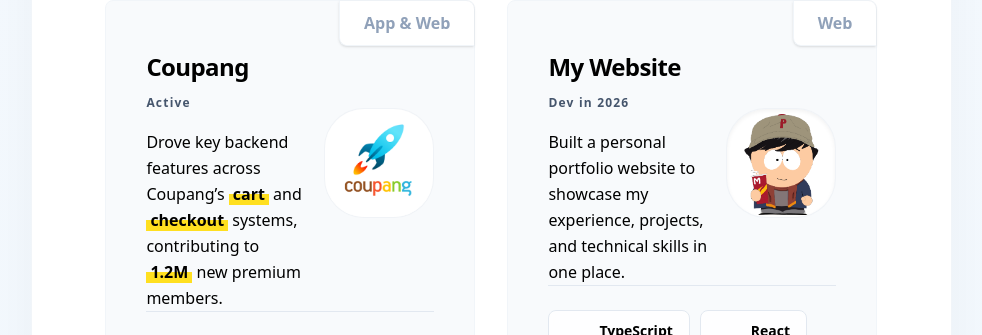
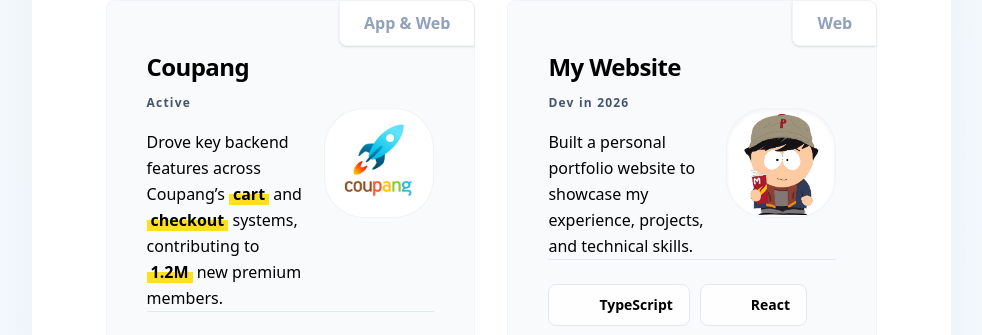
Before and after one commit to me0830code/me0830code.github.io, a React (Vite) app: page / in a window 1280 px wide. Shown: the part 2560-2895 px from the top of the page, without its empty margins (272-1254 px from the left). Built offline with nearby package versions, Linux system fonts and the light colour scheme; some icons are missing.

Commit message:
Keep refactoring UIs

```diff
--- a/src/data/projectInfo/projectInfo.ts
+++ b/src/data/projectInfo/projectInfo.ts
@@ -33,7 +33,7 @@
         projectName: "My Website",
         projectYear: "Dev in 2026",
         projectDescription: [
-            "Built a personal portfolio website to showcase my experience, projects, and technical skills in one place."
+            "Built a personal portfolio website to showcase my experience, projects, and technical skills."
         ],
         projectPreviewImageURL: "projectPreview/My_Website.png",
         projectLinkURL: PROJECT_LINK.MY_WEBSITE,
@@ -93,7 +93,7 @@
         projectName: "NCKU Library",
         projectYear: "Dev in 2021",
         projectDescription: [
-            "Built and launched the iOS app from 0 to 1 in collaboration with a UI/UX designer, reaching **12K** downloads.",
+            "Built and launched the library iOS app from 0 to 1, reaching **1.2K** downloads.",
         ],
         projectPreviewImageURL: "projectPreview/NCKU_Library.png",
         projectLinkURL: PROJECT_LINK.NCKU_LIBRARY,
```
